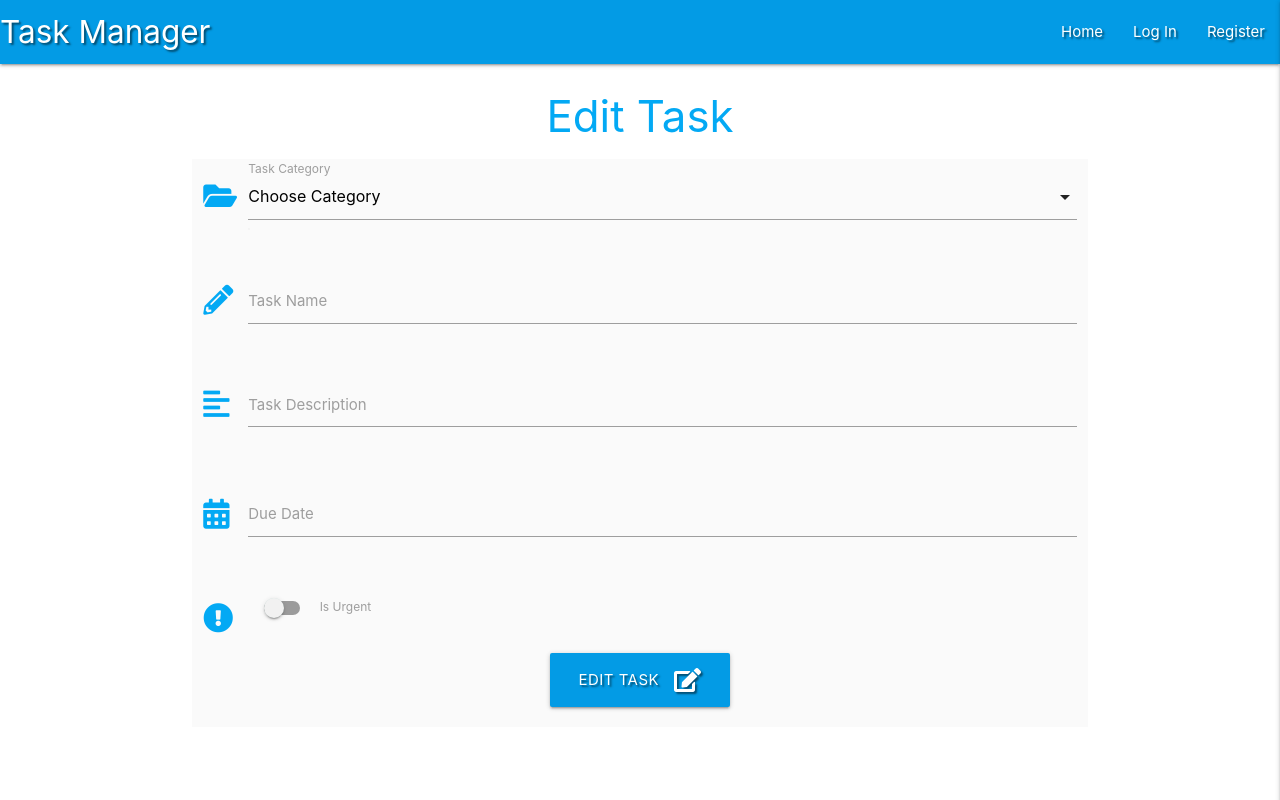
After one commit to MelindaZhang2020/flask-task-manager-project, a Flask app: template templates/edit_task.html in a window 1280 px wide. The commit adds this page. Run offline with Flask 2, Linux system fonts and the light colour scheme; the template is opened without the code that fills it, so the values that code supplies are empty; some libraries are stand-ins or nearby versions.

Commit message:
Wire up task edit button

```diff
--- a/app.py
+++ b/app.py
@@ -120,5 +120,13 @@ def add_task():
     return render_template("add_task.html", categories=categories)
 
 
+@app.route("/edit_task/<task_id>", methods=["GET", "POST"])
+def edit_task(task_id):
+    task = mongo.db.tasks.find_one({"_id": ObjectId(task_id)})
+
+    categories = mongo.db.categories.find().sort("category_name", 1)
+    return render_template("edit_task.html", task=task, categories=categories)
+
+
 if __name__ == "__main__":
     app.run(host=os.environ.get("IP"), port=int(os.environ.get("PORT")), debug=True)
--- /dev/null
+++ b/templates/edit_task.html
@@ -0,0 +1,106 @@
+{% extends "base.html" %} {% block content %}
+<h3 class="light-blue-text text-daken-4 center-align">Edit Task</h3>
+<div class="row car-panel grey lighten-5">
+  <form
+    class="col s12"
+    method="POST"
+    action="{{ url_for('edit_task', task_id=task._id) }}"
+  >
+    <!-- category selection -->
+    <div class="row">
+      <div class="input-field col s12">
+        <i class="fas fa-folder-open prefix light-blue-text text-daken-4"></i>
+        <select
+          id="category_name"
+          name="category_name"
+          class="validate"
+          required
+        >
+          <option value="" disabled selected>Choose Category</option>
+          {% for category in categories %}
+          <option value="{{ category.category_name }}">
+            {{ category.category_name }}
+          </option>
+          {% endfor%}
+        </select>
+        <label for="category_name">Task Category</label>
+      </div>
+    </div>
+    <!-- task name -->
+    <div class="row">
+      <div class="input-field col s12">
+        <i class="fas fa-pencil-alt prefix light-blue-text text-daken-4"></i>
+        <input
+          id="task_name"
+          name="task_name"
+          minlength="5"
+          maxlength="50"
+          type="text"
+          class="validate"
+          required
+        />
+        <label for="task_name">Task Name</label>
+      </div>
+    </div>
+    <!-- task description -->
+    <div class="row">
+      <div class="input-field col s12">
+        <i class="fas fa-align-left prefix light-blue-text text-daken-4"></i>
+        <textarea
+          id="task_description"
+          name="task_description"
+          class="materialize-textarea validate"
+          minlength="5"
+          maxlength="200"
+          required
+        ></textarea>
+        <label for="task_description">Task Description</label>
+      </div>
+    </div>
+    <!-- due dat picker -->
+    <div class="row">
+      <div class="input-field col s12">
+        <i class="fas fa-calendar-alt prefix light-blue-text text-daken-4"></i>
+        <input
+          id="due_date"
+          name="due_date"
+          type="text"
+          class="datepicker validate"
+          required
+        />
+        <label for="due_date">Due Date</label>
+      </div>
+    </div>
+    <!-- is urgent toggle -->
+    <div class="row">
+      <div class="input-field col s12">
+        <div class="switch">
+          <i
+            class="
+              fas
+              fa-exclamation-circle
+              prefix
+              light-blue-text
+              text-daken-4
+            "
+          ></i>
+          <label for="is_urgent">
+            <input type="checkbox" id="is_urgent" name="is_urgent" />
+            <span class="lever"></span>
+            Is Urgent
+          </label>
+        </div>
+      </div>
+    </div>
+    <!-- submit button -->
+    <div class="row">
+      <div class="col s12 center-align">
+        <button type="submit" class="btn-large light-blue darken-1 text-shadow">
+          Edit Task <i class="fas fa-edit right"></i>
+        </button>
+      </div>
+    </div>
+  </form>
+</div>
+
+{% endblock %}
--- a/templates/tasks.html
+++ b/templates/tasks.html
@@ -7,7 +7,11 @@
       <div class="col s3">
         <i class="fas fa-caret-down"></i>
         <a href="" class="btn-small green accent-4">Done</a>
-        <a href="" class="btn-small light-blue lighten-1">Edit</a>
+        <a
+          href="{{ url_for('edit_task', task_id=task._id) }}"
+          class="btn-small light-blue lighten-1"
+          >Edit</a
+        >
       </div>
       <div class="col s9">
         <strong>{{task.task_name }}</strong> : {{ task.due_date }} {% if
```
